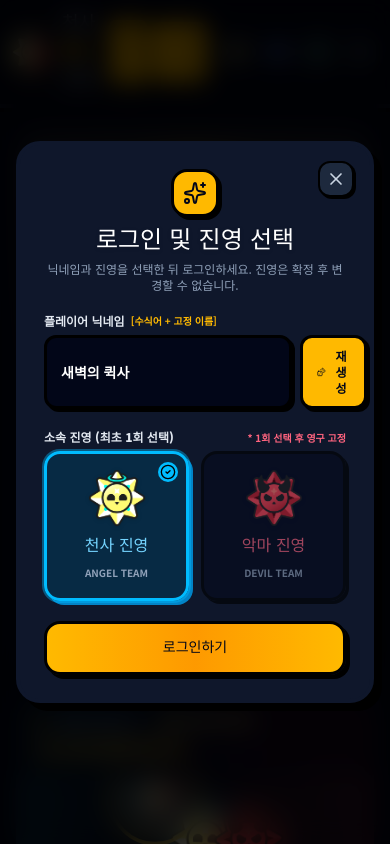
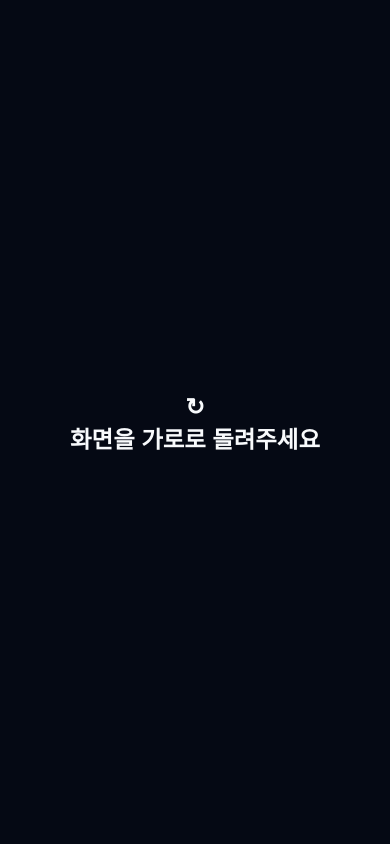
Before and after one commit to bkmustard/-vs-, a React (Vite) app: page / in a window 390 px wide. Shown: the top 844 px of the page. Built offline with nearby package versions, Linux system fonts and the light colour scheme; no server answers.

Commit message:
Add mobile landscape layout and orientation prompt

```diff
--- a/src/index.css
+++ b/src/index.css
@@ -132,3 +132,67 @@
 .fever-border-devil {
   animation: feverDevilGlow 0.9s ease-in-out infinite;
 }
+
+
+/* Mobile runners use landscape; keep desktop layout unchanged. */
+@media screen and (max-width: 900px) and (orientation: portrait) {
+  body::before {
+    content: '';
+    position: fixed;
+    inset: 0;
+    z-index: 99998;
+    background: #050914;
+  }
+  body::after {
+    content: '↻\A화면을 가로로 돌려주세요';
+    white-space: pre;
+    position: fixed;
+    inset: 0;
+    z-index: 99999;
+    display: flex;
+    flex-direction: column;
+    align-items: center;
+    justify-content: center;
+    gap: 18px;
+    color: #f8fafc;
+    font: 900 clamp(22px, 6vw, 34px)/1.4 'Noto Sans KR', sans-serif;
+    text-align: center;
+  }
+}
+
+@media screen and (max-width: 900px) and (orientation: landscape) {
+  .mobile-game-shell {
+    width: 100%;
+    max-width: none;
+    height: 100%;
+    padding: 2px 8px;
+    justify-content: space-evenly;
+  }
+  .mobile-game-screen {
+    width: min(calc(100vw - 16px), calc((100dvh - 112px) * 1.92));
+    max-height: none;
+    flex: none;
+    border-width: 3px;
+    border-radius: 12px;
+  }
+  .mobile-game-controls {
+    width: min(100%, 720px);
+    margin-top: 4px;
+    padding: 0 8px;
+    gap: 12px;
+  }
+  .mobile-game-controls button {
+    height: 42px;
+    max-width: 180px;
+    border-radius: 12px;
+    font-size: 14px;
+  }
+  .mobile-game-controls button svg { width: 20px; height: 20px; }
+  .mobile-game-controls > div { display: none; }
+}
+
+@media screen and (max-width: 900px) and (orientation: landscape) {
+  .app-root:has(.runner-playing-main) { height: 100dvh; min-height: 0; overflow: hidden; }
+  .runner-playing-main { height: calc(100dvh - 52px); min-height: 0; padding: 0 !important; overflow: hidden; }
+  .app-root:has(.runner-playing-main) > footer { display: none; }
+}
```
